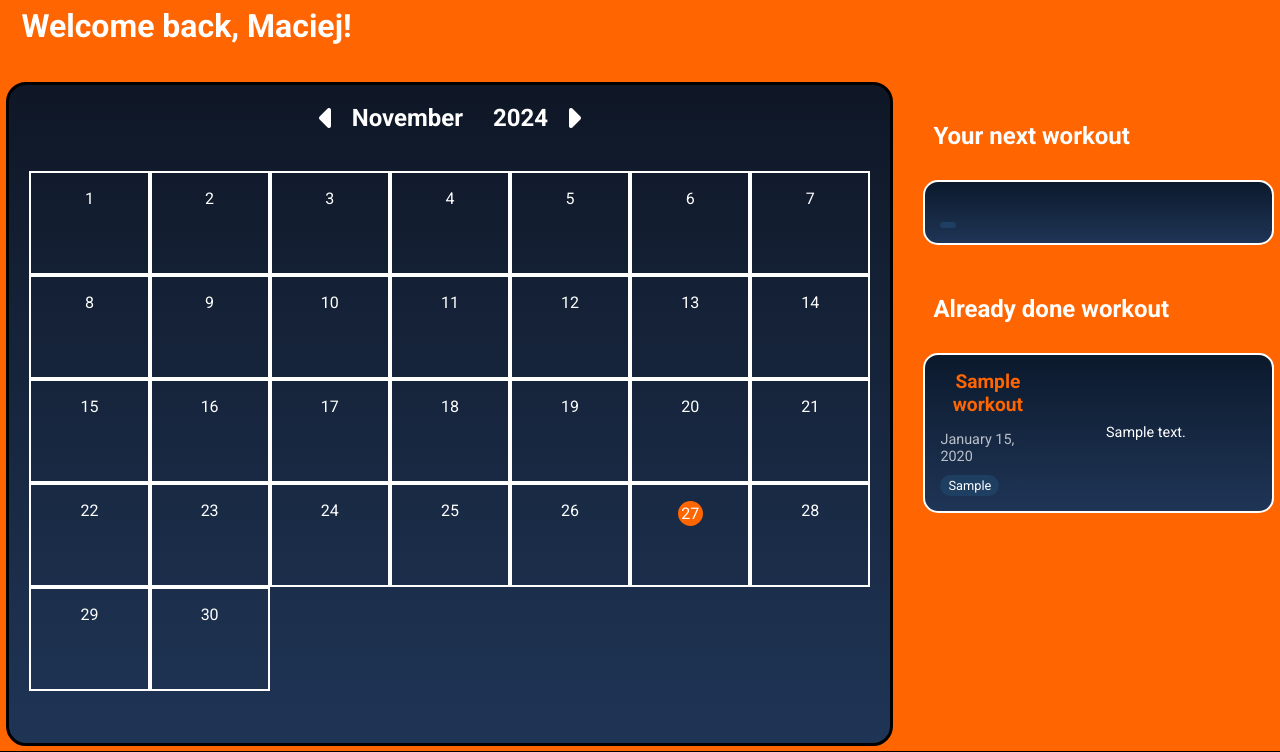
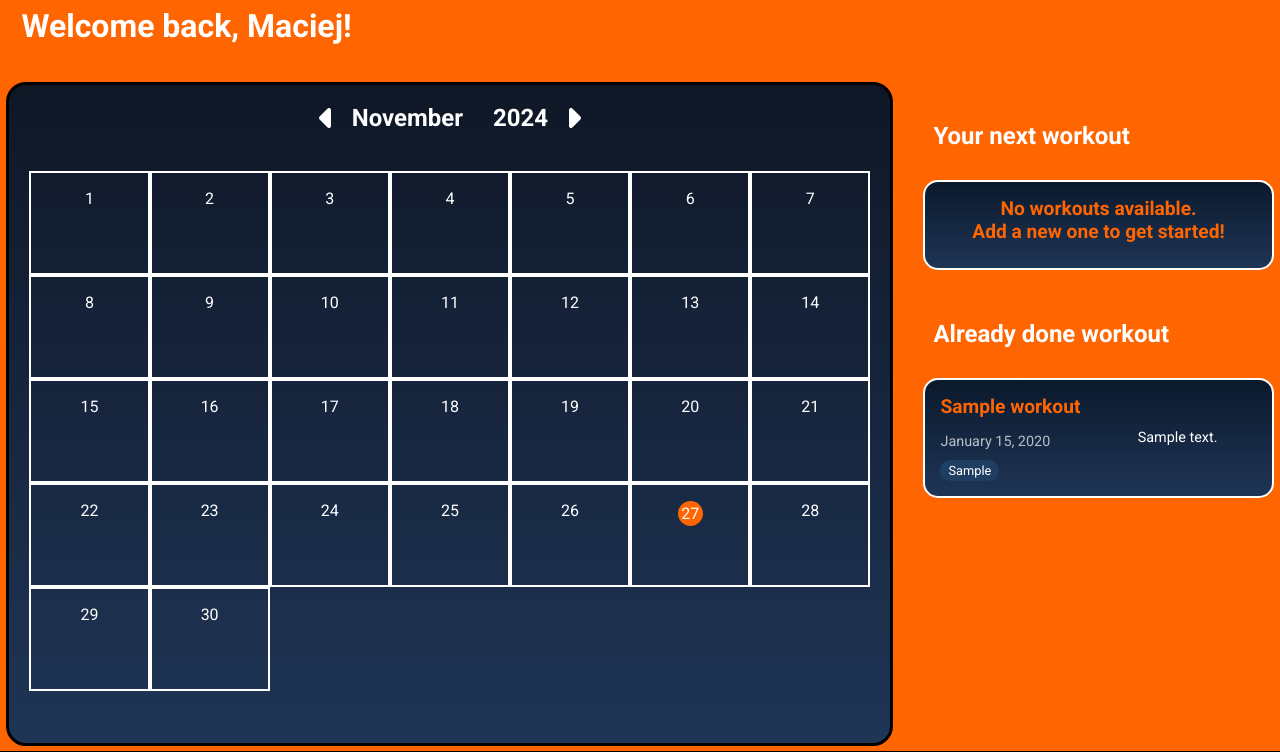
Before and after one commit to mzelder/climbed-app, a Django app: page / in a window 1280 px wide. Shown: the part 139-891 px from the top of the page. Run offline with Django 5.2, Linux system fonts and the light colour scheme; a user stored in the database is signed in; tables that the repository leaves empty hold one stand-in row (values such as "Sample post"); some libraries are stand-ins or nearby versions.

Commit message:
CHG: Information divs show text when no workouts added

```diff
--- a/climbing_app/climbed/static/climbed/styles.css
+++ b/climbing_app/climbed/static/climbed/styles.css
@@ -502,6 +502,7 @@ footer {
     overflow-y: auto;
     display: flex;
     flex-direction: column;
+    cursor: pointer;
 }
 
 .selected-day {
@@ -657,7 +658,7 @@ footer {
     color: white;
     border-radius: 15px;
     display: grid;
-    grid-template-columns: 30% 70%;
+    grid-template-columns: 50% 50%;
     transition: all 0.3s ease;
 }
 
--- a/climbing_app/climbed/templates/climbed/index.html
+++ b/climbing_app/climbed/templates/climbed/index.html
@@ -38,6 +38,7 @@
             </div>
             <div class="information">
                 <h2>Your next workout</h2>
+                {% if next_workout %}
                     <a class="workout-label" data-id="{{ next_workout.id }}">
                         <div class="data">
                             <span>{{ next_workout.title }}</span>
@@ -48,8 +49,15 @@
                             {{ next_workout.workout_description }}
                         </div>
                     </a>
+                {% else %}
+                    <a class="workout-label" style="grid-template-columns: 100%;">
+                        <span>No workouts available.<br>Add a new one to get started!</span>
+                    </a>
+                {% endif %}
+
 
                 <h2>Already done workout</h2>
+                {% if last_workout %}
                     <a class="workout-label" data-id="{{ last_workout.id }}">
                         <div class="data">
                             <span>{{ last_workout.title }}</span>
@@ -60,6 +68,11 @@
                             {{ last_workout.workout_description }}
                         </div>
                     </a>
+                {% else %}
+                    <a class="workout-label" style="grid-template-columns: 100%;">
+                        <span>No workouts finished yet.<br>Finish a workout to see it here!</span>
+                    </a>
+                {% endif %}
             </div>
         </section>
 
--- a/climbing_app/climbed/templates/climbed/layout.html
+++ b/climbing_app/climbed/templates/climbed/layout.html
@@ -78,11 +78,16 @@
                 const id = informationDiv.dataset.id;
                 informationDiv.addEventListener("click", (event) => {
                     event.preventDefault();
-                    fetch(`show_workout/${id}`)
-                    .then(response => response.json())
-                    .then(data => {
-                        showForm(data.date, data);
-                    });
+
+                    if (id == undefined) {
+                        showForm();
+                    } else {
+                        fetch(`show_workout/${id}`)
+                        .then(response => response.json())
+                        .then(data => {
+                            showForm(data.date, data);
+                        });
+                    }
                 });
             });
         }
@@ -190,7 +195,7 @@
             <div class="column">
                 <div class="form-group">
                     <label for="date">Workout date</label>
-                    <input type="date" name="date" value="${date}" cols="3" required ${isFinished ? "disabled" : ""}>
+                    <input type="date" name="date" value="${date ? date : ""}" cols="3" required ${isFinished ? "disabled" : ""}>
                 </div>
                 <div class="form-group">
                     <label for="workout_description">Workout description</label>
```
Lines whose indentation alone changed are shown as unchanged.
